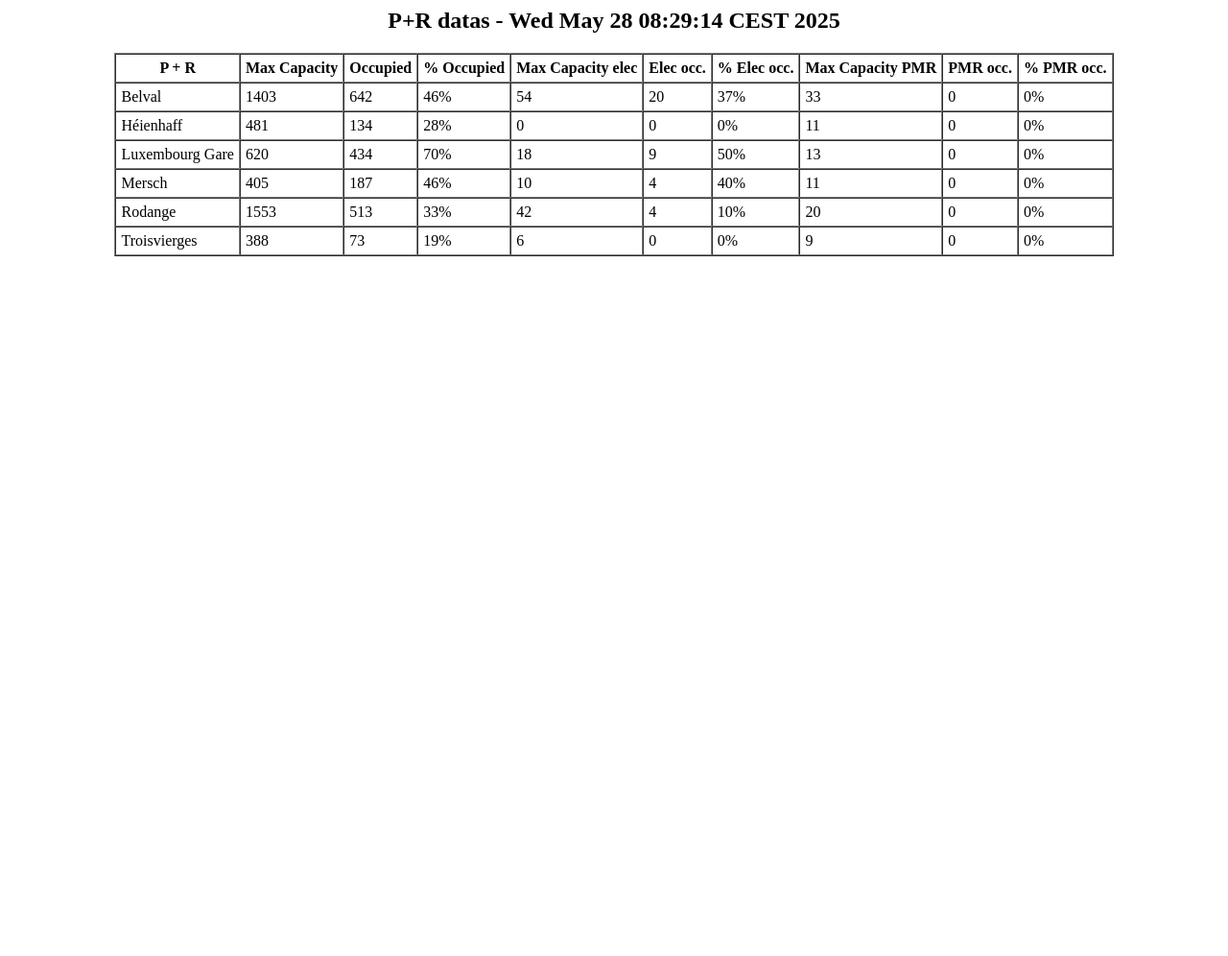
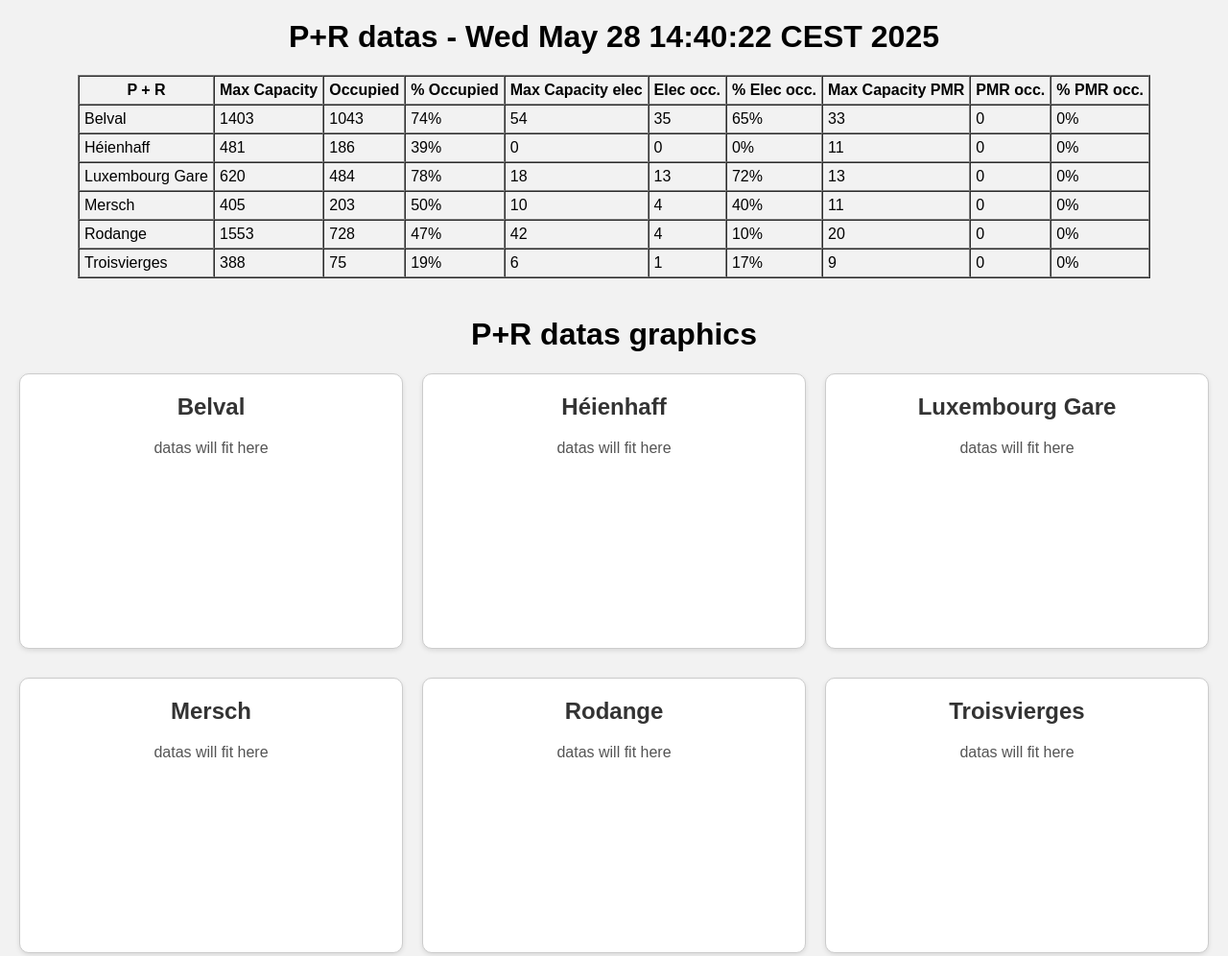
Before and after one commit to martgeorges/p-r-datas, a plain HTML site: page index.html in a window 1280 px wide. Shown: the whole page at 96% size. Before the commit the page ends 800 px from the top, so only its background shows below. Drawn offline with Linux system fonts and the light colour scheme.

Commit message:
added the boxes for the graphics

```diff
--- a/data/parking_B.json
+++ b/data/parking_B.json
@@ -1 +1 @@
-{"currentTotalOccupancy":0.4575908766928011404133998574,"currentPMROccupancy":0,"currentECarOccupancy":0.3703703703703703703703703704,"openingHours":null,"typeOfAccess":null,"currentTotalFreeSpaces":761,"currentPMRFreeSpaces":33,"currentECarFreeSpaces":34,"totalPMRCapacity":33,"totalECarCapacity":54,"id":"YAX3J","name":"Belval","address":{"streetAndNumber":"226, route de Belval ","city":"Belval","zipCode":"L-4024"},"totalCapacity":1403,"wgS84Coordinate":{"longitude":5.944946,"latitude":49.499393}}
+{"currentTotalOccupancy":0.7434069850320741268709907341,"currentPMROccupancy":0.1212121212121212121212121212,"currentECarOccupancy":0.6481481481481481481481481481,"openingHours":null,"typeOfAccess":null,"currentTotalFreeSpaces":360,"currentPMRFreeSpaces":29,"currentECarFreeSpaces":19,"totalPMRCapacity":33,"totalECarCapacity":54,"id":"YAX3J","name":"Belval","address":{"streetAndNumber":"226, route de Belval ","city":"Belval","zipCode":"L-4024"},"totalCapacity":1403,"wgS84Coordinate":{"longitude":5.944946,"latitude":49.499393}}
--- a/data/parking_H.json
+++ b/data/parking_H.json
@@ -1 +1 @@
-{"currentTotalOccupancy":0.2785862785862785862785862786,"currentPMROccupancy":null,"currentECarOccupancy":null,"openingHours":null,"typeOfAccess":null,"currentTotalFreeSpaces":347,"currentPMRFreeSpaces":11,"currentECarFreeSpaces":0,"totalPMRCapacity":11,"totalECarCapacity":0,"id":"MZJDR","name":"Héienhaff","address":{"streetAndNumber":"Parking P+R","city":"Heienhaff","zipCode":"1638"},"totalCapacity":481,"wgS84Coordinate":{"longitude":6.218247253357229,"latitude":49.641880590480554}}
+{"currentTotalOccupancy":0.3866943866943866943866943867,"currentPMROccupancy":null,"currentECarOccupancy":null,"openingHours":null,"typeOfAccess":null,"currentTotalFreeSpaces":295,"currentPMRFreeSpaces":11,"currentECarFreeSpaces":0,"totalPMRCapacity":11,"totalECarCapacity":0,"id":"MZJDR","name":"Héienhaff","address":{"streetAndNumber":"Parking P+R","city":"Heienhaff","zipCode":"1638"},"totalCapacity":481,"wgS84Coordinate":{"longitude":6.218247253357229,"latitude":49.641880590480554}}
--- a/data/parking_L.json
+++ b/data/parking_L.json
@@ -1 +1 @@
-{"currentTotalOccupancy":0.7,"currentPMROccupancy":0.1538461538461538461538461538,"currentECarOccupancy":0.5,"openingHours":null,"typeOfAccess":null,"currentTotalFreeSpaces":186,"currentPMRFreeSpaces":11,"currentECarFreeSpaces":9,"totalPMRCapacity":13,"totalECarCapacity":18,"id":"P8K2N","name":"Luxembourg Gare","address":{"streetAndNumber":"23 Place de la gare","city":"Luxembourg","zipCode":"1616"},"totalCapacity":620,"wgS84Coordinate":{"longitude":6.132407022219915,"latitude":49.59731246674892}}
+{"currentTotalOccupancy":0.7806451612903225806451612903,"currentPMROccupancy":0.2307692307692307692307692308,"currentECarOccupancy":0.7222222222222222222222222222,"openingHours":null,"typeOfAccess":null,"currentTotalFreeSpaces":136,"currentPMRFreeSpaces":10,"currentECarFreeSpaces":5,"totalPMRCapacity":13,"totalECarCapacity":18,"id":"P8K2N","name":"Luxembourg Gare","address":{"streetAndNumber":"23 Place de la gare","city":"Luxembourg","zipCode":"1616"},"totalCapacity":620,"wgS84Coordinate":{"longitude":6.132407022219915,"latitude":49.59731246674892}}
--- a/data/parking_M.json
+++ b/data/parking_M.json
@@ -1 +1 @@
-{"currentTotalOccupancy":0.4617283950617283950617283951,"currentPMROccupancy":0,"currentECarOccupancy":0.4,"openingHours":null,"typeOfAccess":null,"currentTotalFreeSpaces":218,"currentPMRFreeSpaces":11,"currentECarFreeSpaces":6,"totalPMRCapacity":11,"totalECarCapacity":10,"id":"FQMPE","name":"Mersch","address":{"streetAndNumber":"30, Rue de la gare","city":"Mersch","zipCode":"L-7535"},"totalCapacity":405,"wgS84Coordinate":{"longitude":6.111,"latitude":49.751}}
+{"currentTotalOccupancy":0.5012345679012345679012345679,"currentPMROccupancy":0.0909090909090909090909090909,"currentECarOccupancy":0.4,"openingHours":null,"typeOfAccess":null,"currentTotalFreeSpaces":202,"currentPMRFreeSpaces":10,"currentECarFreeSpaces":6,"totalPMRCapacity":11,"totalECarCapacity":10,"id":"FQMPE","name":"Mersch","address":{"streetAndNumber":"30, Rue de la gare","city":"Mersch","zipCode":"L-7535"},"totalCapacity":405,"wgS84Coordinate":{"longitude":6.111,"latitude":49.751}}
--- a/data/parking_R.json
+++ b/data/parking_R.json
@@ -1 +1 @@
-{"currentTotalOccupancy":0.3303283966516419832582099163,"currentPMROccupancy":0,"currentECarOccupancy":0.0952380952380952380952380952,"openingHours":null,"typeOfAccess":null,"currentTotalFreeSpaces":1040,"currentPMRFreeSpaces":20,"currentECarFreeSpaces":38,"totalPMRCapacity":20,"totalECarCapacity":42,"id":"RDWRW","name":"Rodange ","address":{"streetAndNumber":"Avenue de l'Europe","city":"Rodange","zipCode":"L-4801"},"totalCapacity":1553,"wgS84Coordinate":{"longitude":5.845068,"latitude":49.552035}}
+{"currentTotalOccupancy":0.4687701223438506117192530586,"currentPMROccupancy":0,"currentECarOccupancy":0.0952380952380952380952380952,"openingHours":null,"typeOfAccess":null,"currentTotalFreeSpaces":825,"currentPMRFreeSpaces":20,"currentECarFreeSpaces":38,"totalPMRCapacity":20,"totalECarCapacity":42,"id":"RDWRW","name":"Rodange ","address":{"streetAndNumber":"Avenue de l'Europe","city":"Rodange","zipCode":"L-4801"},"totalCapacity":1553,"wgS84Coordinate":{"longitude":5.845068,"latitude":49.552035}}
--- a/data/parking_T.json
+++ b/data/parking_T.json
@@ -1 +1 @@
-{"currentTotalOccupancy":0.1881443298969072164948453608,"currentPMROccupancy":0,"currentECarOccupancy":0,"openingHours":null,"typeOfAccess":null,"currentTotalFreeSpaces":315,"currentPMRFreeSpaces":9,"currentECarFreeSpaces":6,"totalPMRCapacity":9,"totalECarCapacity":6,"id":"TWVD3","name":"Troisvierges","address":{"streetAndNumber":"Rue de la Gare. 11","city":"Troisvierges","zipCode":"L-9906"},"totalCapacity":388,"wgS84Coordinate":{"longitude":5.989817522450446,"latitude":50.11997488224942}}
+{"currentTotalOccupancy":0.1932989690721649484536082474,"currentPMROccupancy":0,"currentECarOccupancy":0.1666666666666666666666666667,"openingHours":null,"typeOfAccess":null,"currentTotalFreeSpaces":313,"currentPMRFreeSpaces":9,"currentECarFreeSpaces":5,"totalPMRCapacity":9,"totalECarCapacity":6,"id":"TWVD3","name":"Troisvierges","address":{"streetAndNumber":"Rue de la Gare. 11","city":"Troisvierges","zipCode":"L-9906"},"totalCapacity":388,"wgS84Coordinate":{"longitude":5.989817522450446,"latitude":50.11997488224942}}
--- a/index.html
+++ b/index.html
@@ -2,23 +2,83 @@
 <head>
     <meta http-equiv="refresh" content="16">
     <title>Parking datas</title>
+        <style>
+        body {
+            margin: 0;
+            padding: 20px;
+            font-family: Arial, sans-serif;
+            background-color: #f2f2f2;
+        }
+        .container {
+            display: flex;
+            justify-content: space-between;
+            gap: 20px;
+        }
+        .box {
+            flex: 1;
+            background-color: white;
+            border: 1px solid #ccc;
+            border-radius: 10px;
+            padding: 20px;
+            box-shadow: 0 2px 5px rgba(0,0,0,0.1);
+            text-align: center;
+            height: 245px;
+        }
+        .box h2 {
+            margin-top: 0;
+            color: #333;
+        }
+        .box p {
+            color: #555;
+        }
+    </style>
 </head>
 <body>
     <div align="center">
-        <h2>P+R datas - Wed May 28 08:29:14 CEST 2025</h2>
+        <h1>P+R datas - Wed May 28 14:40:22 CEST 2025</h1>
         <table border="1" cellspacing="0" cellpadding="5">
         <tr>
             <th>P + R</th><th>Max Capacity</th><th>Occupied</th><th>% Occupied</th>
             <th>Max Capacity elec</th><th>Elec occ.</th><th>% Elec occ.</th>
             <th>Max Capacity PMR</th><th>PMR occ.</th><th>% PMR occ.</th>
         </tr>
-<tr><td>Belval</td><td>1403</td><td>642</td><td>46%</td><td>54</td><td>20</td><td>37%</td><td>33</td><td>0</td><td>0%</td></tr>
-<tr><td>Héienhaff</td><td>481</td><td>134</td><td>28%</td><td>0</td><td>0</td><td>0%</td><td>11</td><td>0</td><td>0%</td></tr>
-<tr><td>Luxembourg Gare</td><td>620</td><td>434</td><td>70%</td><td>18</td><td>9</td><td>50%</td><td>13</td><td>0</td><td>0%</td></tr>
-<tr><td>Mersch</td><td>405</td><td>187</td><td>46%</td><td>10</td><td>4</td><td>40%</td><td>11</td><td>0</td><td>0%</td></tr>
-<tr><td>Rodange </td><td>1553</td><td>513</td><td>33%</td><td>42</td><td>4</td><td>10%</td><td>20</td><td>0</td><td>0%</td></tr>
-<tr><td>Troisvierges</td><td>388</td><td>73</td><td>19%</td><td>6</td><td>0</td><td>0%</td><td>9</td><td>0</td><td>0%</td></tr>
+<tr><td>Belval</td><td>1403</td><td>1043</td><td>74%</td><td>54</td><td>35</td><td>65%</td><td>33</td><td>0</td><td>0%</td></tr>
+<tr><td>Héienhaff</td><td>481</td><td>186</td><td>39%</td><td>0</td><td>0</td><td>0%</td><td>11</td><td>0</td><td>0%</td></tr>
+<tr><td>Luxembourg Gare</td><td>620</td><td>484</td><td>78%</td><td>18</td><td>13</td><td>72%</td><td>13</td><td>0</td><td>0%</td></tr>
+<tr><td>Mersch</td><td>405</td><td>203</td><td>50%</td><td>10</td><td>4</td><td>40%</td><td>11</td><td>0</td><td>0%</td></tr>
+<tr><td>Rodange </td><td>1553</td><td>728</td><td>47%</td><td>42</td><td>4</td><td>10%</td><td>20</td><td>0</td><td>0%</td></tr>
+<tr><td>Troisvierges</td><td>388</td><td>75</td><td>19%</td><td>6</td><td>1</td><td>17%</td><td>9</td><td>0</td><td>0%</td></tr>
         </table>
     </div>
+    <div align="center" style="margin-top: 40px;">
+        <h1>P+R datas graphics</h1>
+    </div>
+    <div class="container">
+        <div class="box">
+            <h2>Belval</h2>
+            <p>datas will fit here</p>
+        </div>
+        <div class="box">
+            <h2>Héienhaff</h2>
+            <p>datas will fit here</p>
+        </div>
+        <div class="box">
+            <h2>Luxembourg Gare</h2>
+            <p>datas will fit here</p>
+        </div>
+    </div>
+    <div class="container" style="margin-top: 30px;">
+        <div class="box">
+            <h2>Mersch</h2>
+            <p>datas will fit here</p>
+        </div>
+        <div class="box">
+            <h2>Rodange </h2>
+            <p>datas will fit here</p>
+        </div>
+        <div class="box">
+            <h2>Troisvierges</h2>
+            <p>datas will fit here</p>
+        </div>
 </body>
 </html>
```
Also changed, not shown: 1 other file.
